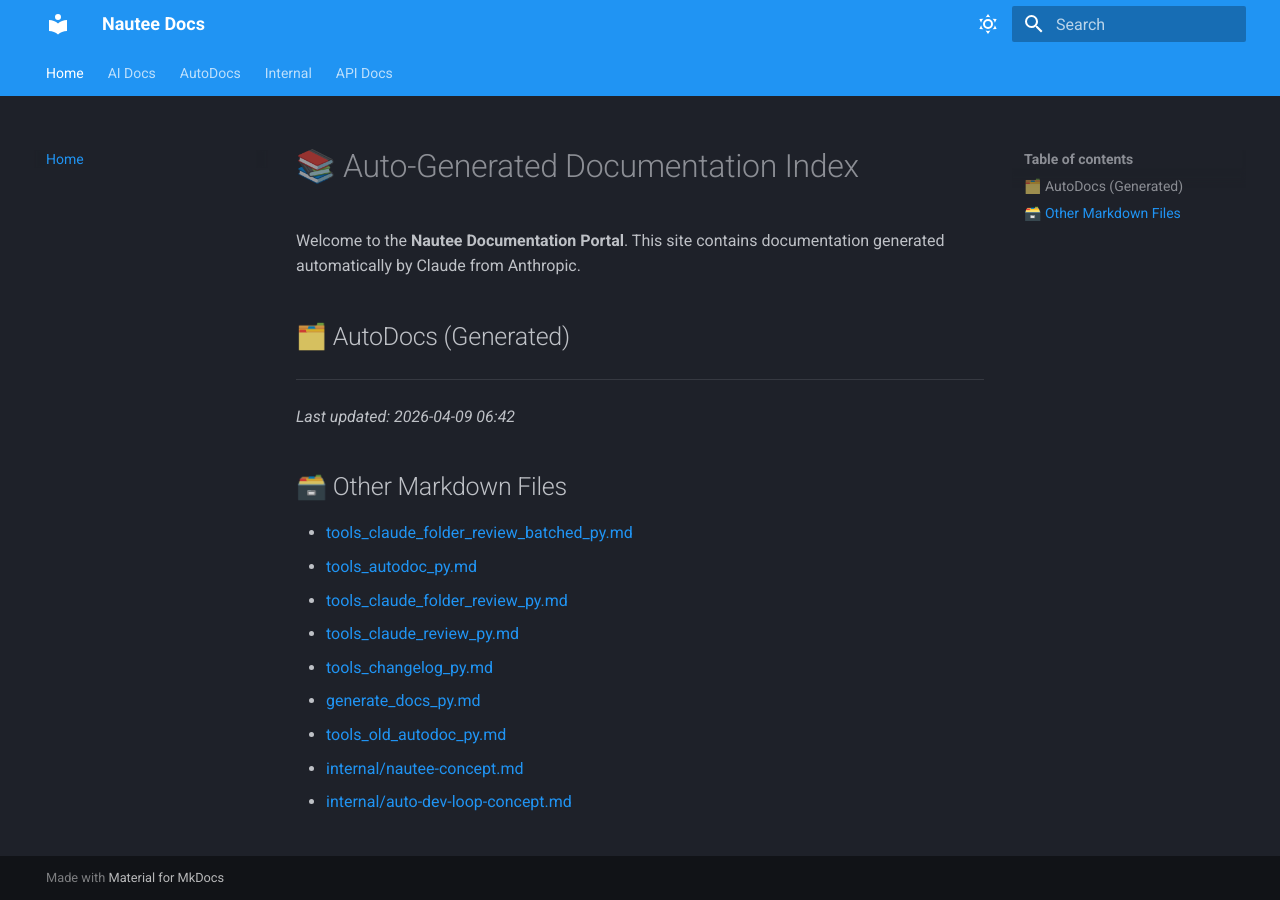
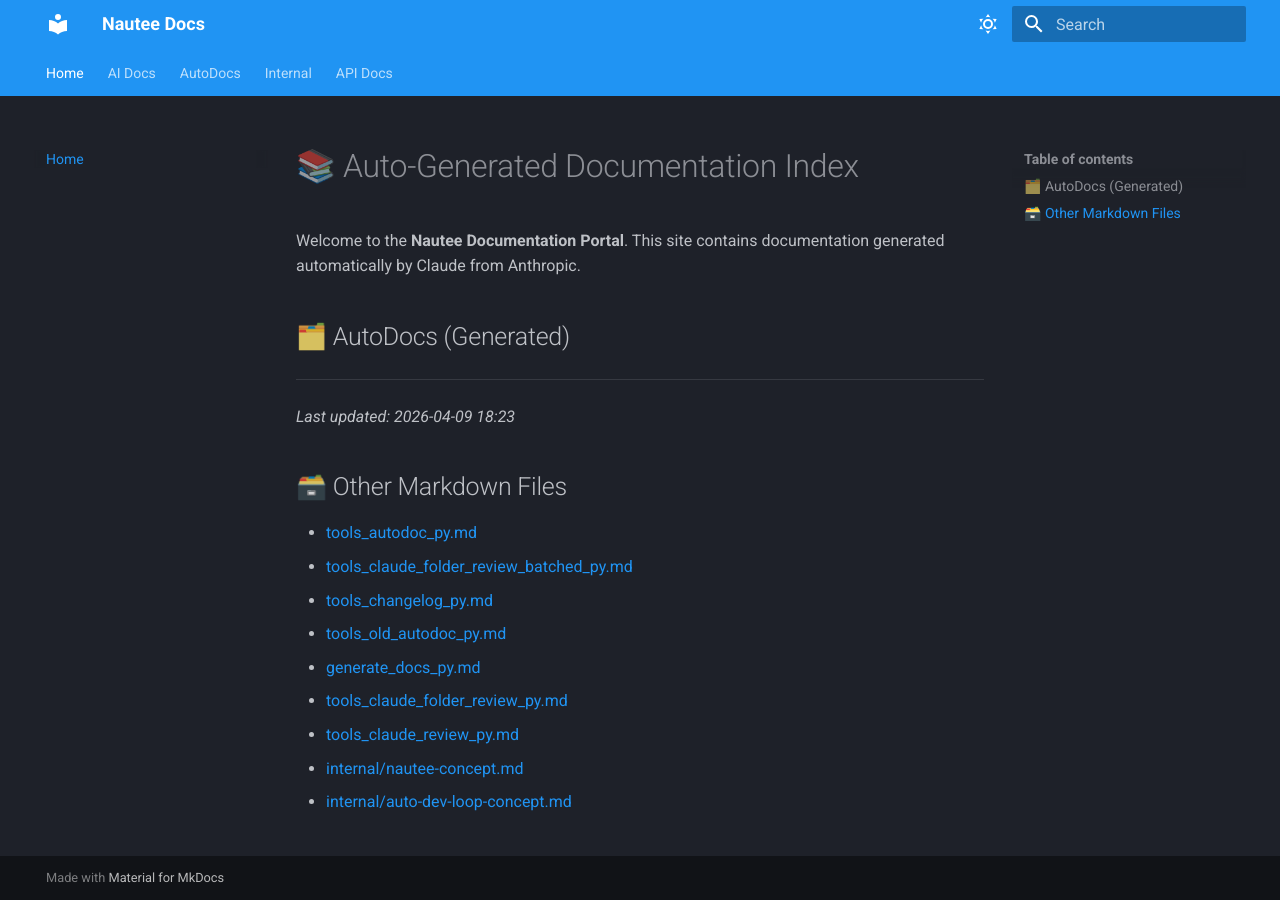
Before and after one commit to 48Nauts-Operator/nautee, an MkDocs documentation site: the page built from docs/index.md, in a window 1280 px wide. Built offline with MkDocs 1.6.1 and Material for MkDocs 9.7.7, drawn with Linux system fonts in a browser that asks for light colours.

```diff
--- a/docs/index.md
+++ b/docs/index.md
@@ -7,16 +7,16 @@ Welcome to the **Nautee Documentation Portal**. This site contains documentation
 
 ---
 
-_Last updated: 2026-04-09 06:42_
+_Last updated: 2026-04-09 18:23_
 
 ## 🗃️ Other Markdown Files
 
+- [tools_autodoc_py.md](tools_autodoc_py.md)
 - [tools_claude_folder_review_batched_py.md](tools_claude_folder_review_batched_py.md)
-- [tools_autodoc_py.md](tools_autodoc_py.md)
+- [tools_changelog_py.md](tools_changelog_py.md)
+- [tools_old_autodoc_py.md](tools_old_autodoc_py.md)
+- [generate_docs_py.md](generate_docs_py.md)
 - [tools_claude_folder_review_py.md](tools_claude_folder_review_py.md)
 - [tools_claude_review_py.md](tools_claude_review_py.md)
-- [tools_changelog_py.md](tools_changelog_py.md)
-- [generate_docs_py.md](generate_docs_py.md)
-- [tools_old_autodoc_py.md](tools_old_autodoc_py.md)
 - [internal/nautee-concept.md](internal/nautee-concept.md)
 - [internal/auto-dev-loop-concept.md](internal/auto-dev-loop-concept.md)
```
